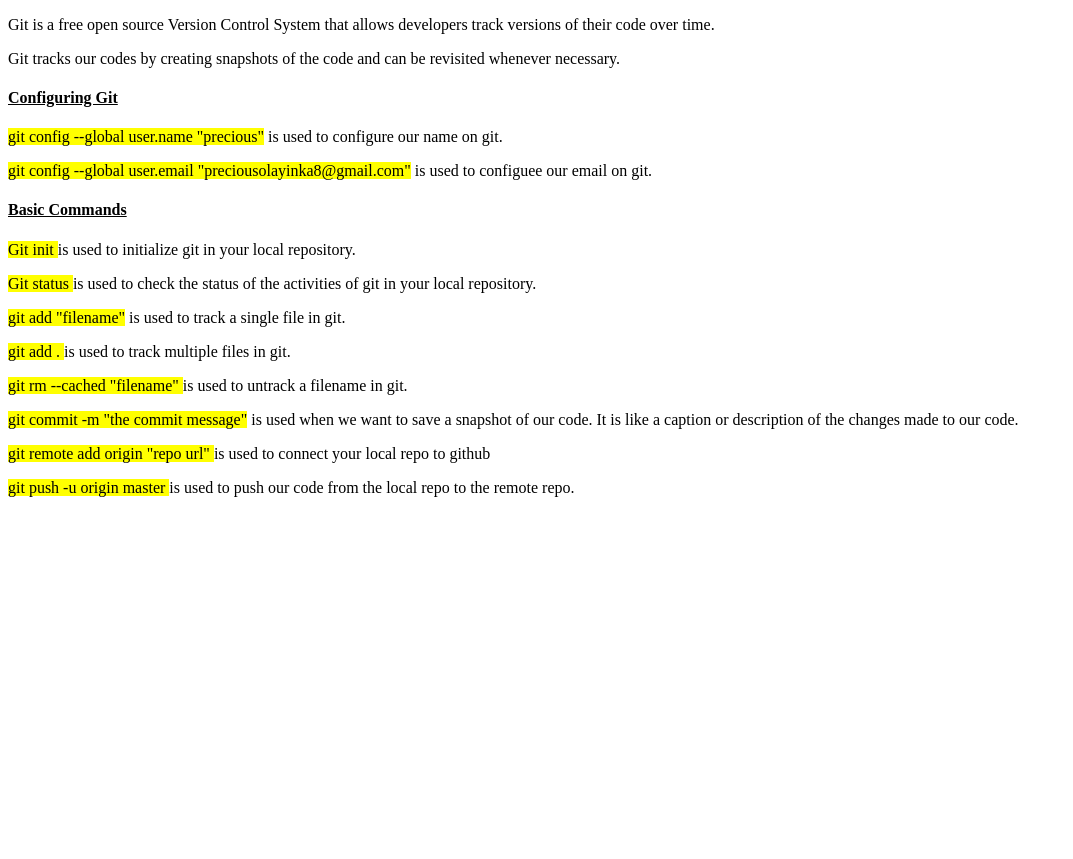
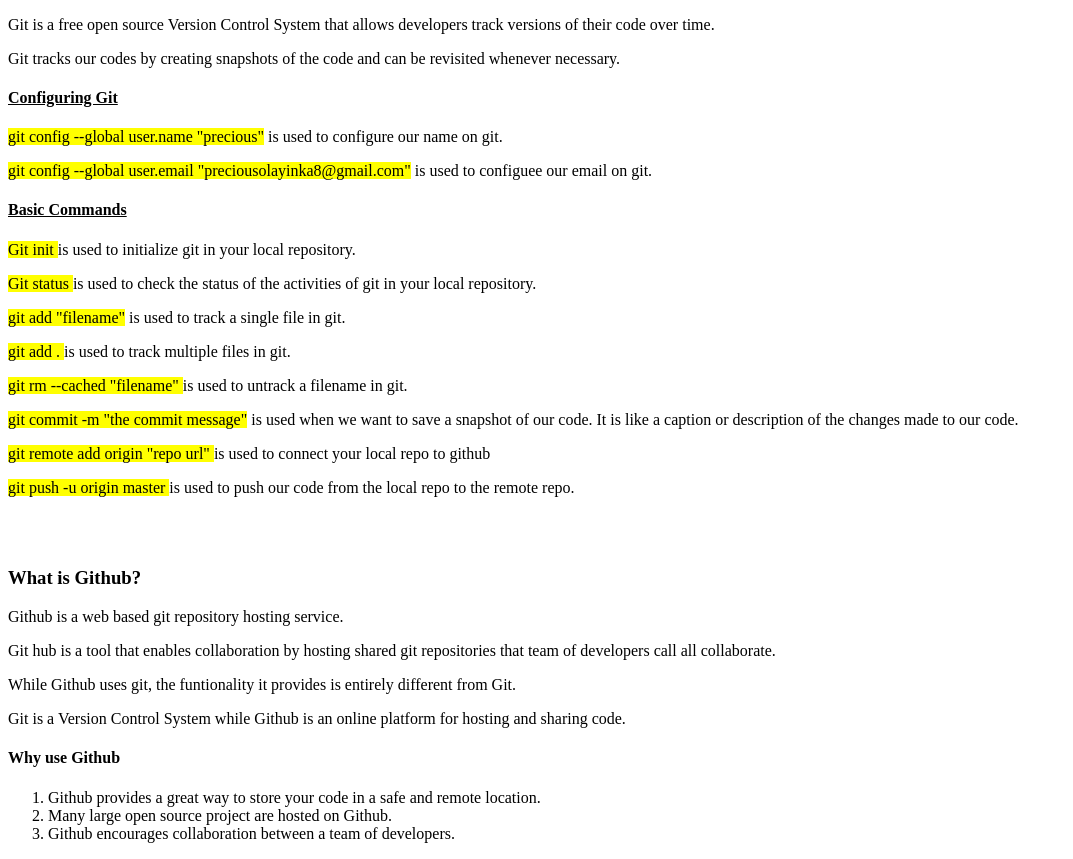
Before and after one commit to Presho1/Second-trial, a plain HTML site: page index.html in a window 1280 px wide. Shown: the part 105-964 px from the top of the page, without its empty margins (0-1073 px from the left). Before the commit the page ends 800 px from the top, so only its background shows below. Drawn offline with Linux system fonts and the light colour scheme.

Commit message:
Github Note Added

```diff
--- a/index.html
+++ b/index.html
@@ -27,6 +27,20 @@
     <p> <mark> git remote add origin "repo url" </mark> is used to connect your local repo to github </p>
     <p> <mark> git push -u origin master </mark> is used to push our code from the local repo to the remote repo. </p>
 
+    <br>
+    <br>
+    <h3> What is Github? </h3>
+    <p> Github is a web based git repository hosting service. </p>
+    <p> Git hub is a tool that enables collaboration by hosting shared git repositories that team of developers call all collaborate. </p>
+    <p> While Github uses git, the funtionality it provides is entirely different from Git. </p>
+    <p> Git is a Version Control System while Github is an online platform for hosting and sharing code. </p>
+
+    <h4> Why use Github</h4>
+    <ol>
+        <li> Github provides a great way to store your code in a safe and remote location. </li>
+        <li> Many large open source project are hosted on Github. </li>
+        <li> Github encourages collaboration between a team of developers. </li>
+    </ol>
 
 
 
```
